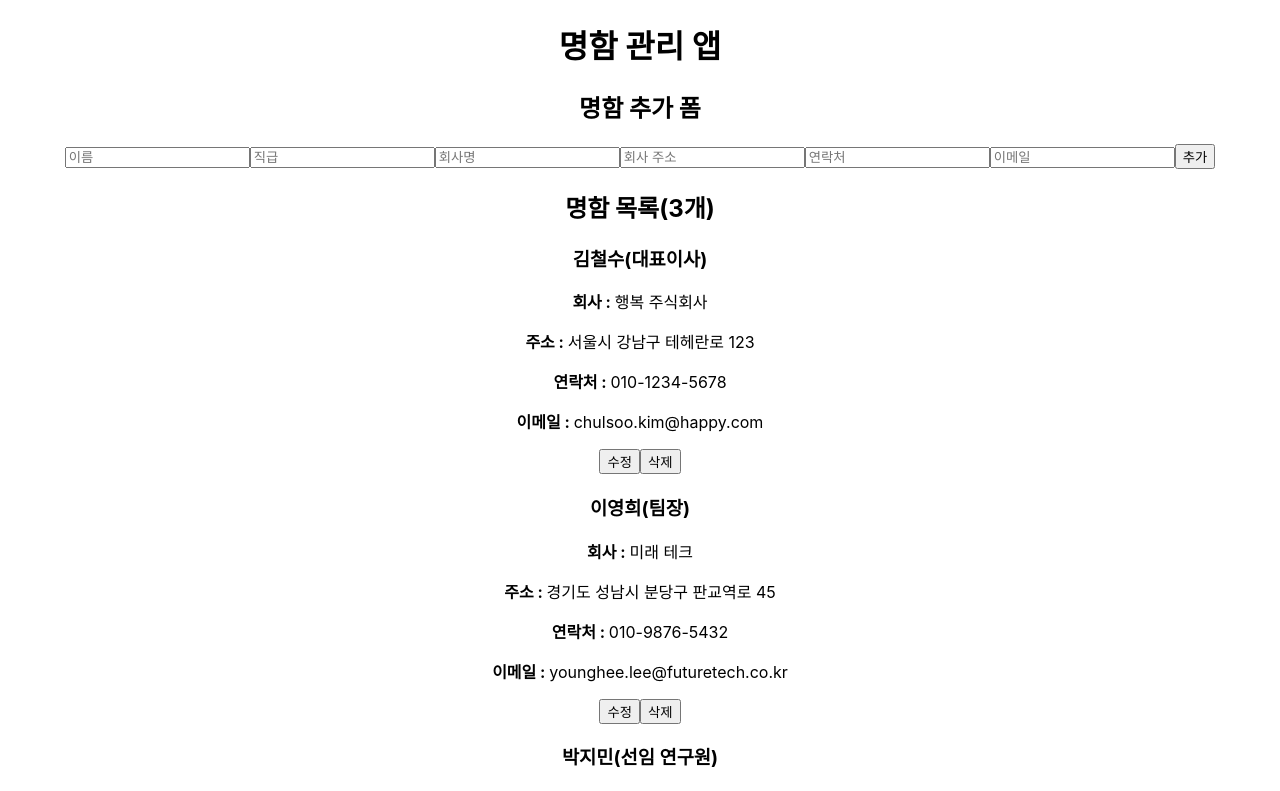
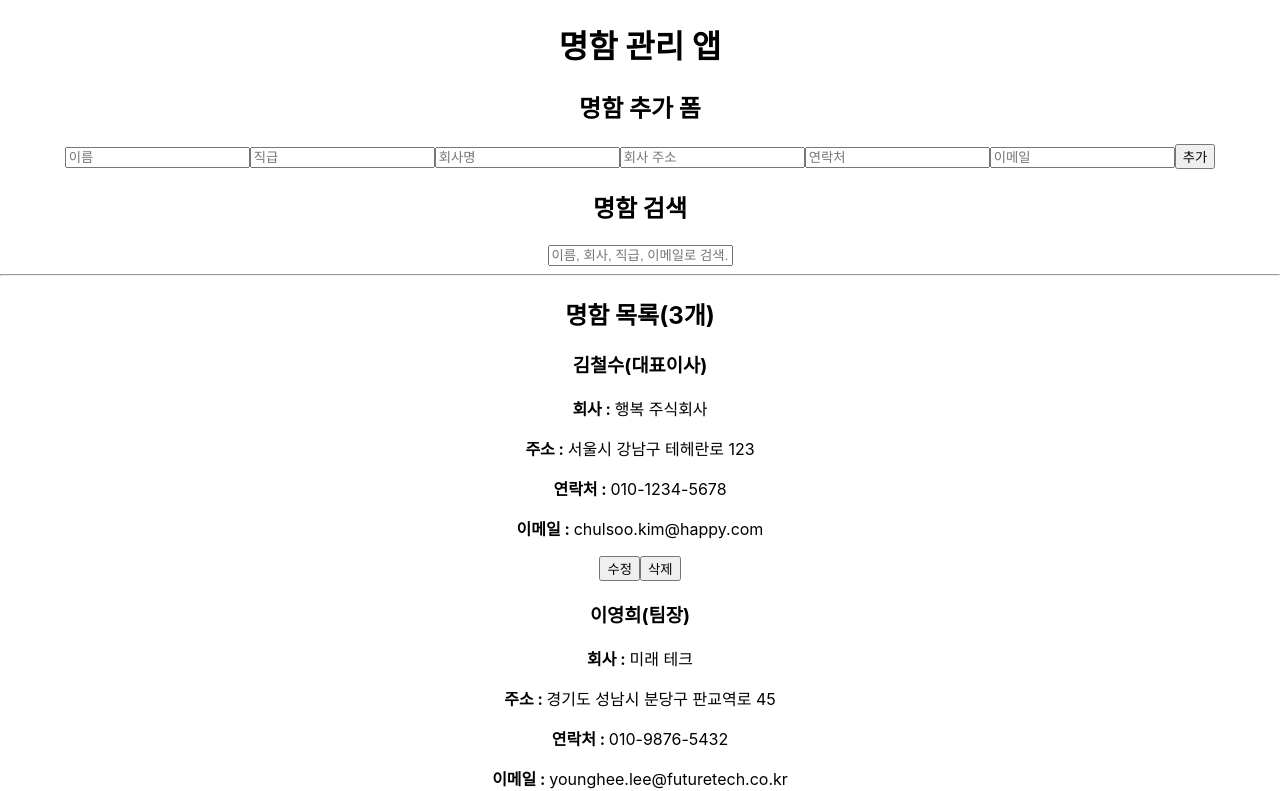
Before and after one commit to nam2626/KH_2025_04_REACT, a React (Create React App) app in the folder business-card-app/: page / in a window 1280 px wide. Shown: the top 791 px of the page. Built offline with nearby package versions, Linux system fonts and the light colour scheme.

Commit message:
검색 적용

```diff
--- a/business-card-app/src/components/BusinessCardManager.jsx
+++ b/business-card-app/src/components/BusinessCardManager.jsx
@@ -42,6 +42,12 @@ export default () => {
   const [editCardId, setEditCardId] = useState(null);
   const [editCardData, setEditCardData] = useState({});
 
+  //검색어 상태값
+  const [search, setSearch] = useState('');
+  const filterCards = cards.filter(
+    (card) => card.name.includes(search) || card.company.includes(search) || card.position.includes(search) || card.email.includes(search) || card.phone.includes(search),
+  );
+
   return (
     <div>
       <h1>명함 관리 앱</h1>
@@ -70,8 +76,22 @@ export default () => {
         </div>
       </div>
       <div>
-        <h2>명함 목록({cards.length}개)</h2>
-        {cards.map((card) => (
+        <h2>명함 검색</h2>
+        <input
+          type="text"
+          placeholder="이름, 회사, 직급, 이메일로 검색...."
+          onChange={(e) => {
+            setSearch(e.target.value);
+          }}
+        />
+      </div>
+      <hr />
+      <div>
+        <h2>명함 목록({filterCards.length}개)</h2>
+        {filterCards.length === 0 ? (
+          <p>표시할 명함이 없습니다.</p>
+        ) : (
+          filterCards.map((card) => (
             <div key={card.id}>
               {editCardId === card.id ? (
                 <div>
@@ -156,7 +176,8 @@ export default () => {
                 </div>
               )}
             </div>
-        ))}
+          ))
+        )}
       </div>
     </div>
   );
```
Lines whose indentation alone changed are shown as unchanged.
